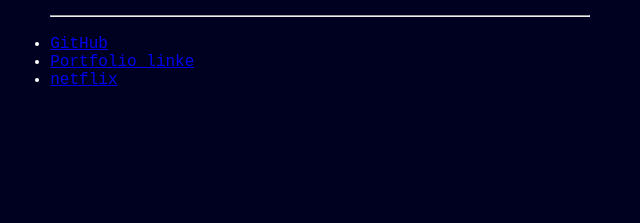
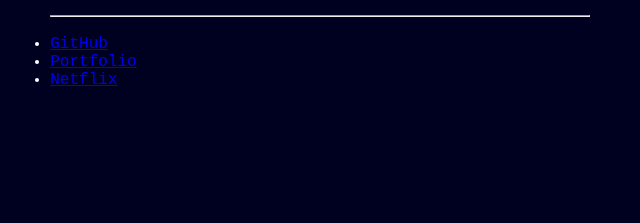
Before and after one commit to mJayaVarshney/portfolio, a plain HTML site: page project.html in a window 1280 px wide. Shown: the part 379-602 px from the top of the page, 229-869 px from the left. Drawn offline with Linux system fonts and the light colour scheme; a web font is replaced by a local one.

Commit message:
version 1.0.4

```diff
--- a/project.html
+++ b/project.html
@@ -41,8 +41,10 @@
                     <div>
                         <ul>
                             <li><a href="https://www.github.com/mJayaVarshney">GitHub</a></li>
-                            <li><a href="https:// Portfolio-link">Portfolio linke</a></li>
-                            <li><a href="/netflix">netflix</a></li>
+                            <P></P>
+                            <li><a href="https://mjayavarshney.github.io/portfolio/">Portfolio</a></li>
+                            <p></p>
+                            <li><a href="/">Netflix</a></li>
                             <!-- <li><a href="/contact_me.html">Contact Me</a></li> -->
                         </ul>
                     </div>
```
Also changed, not shown: about.html (+1 -1 lines), cv.txt (deleted), index.js (deleted).
